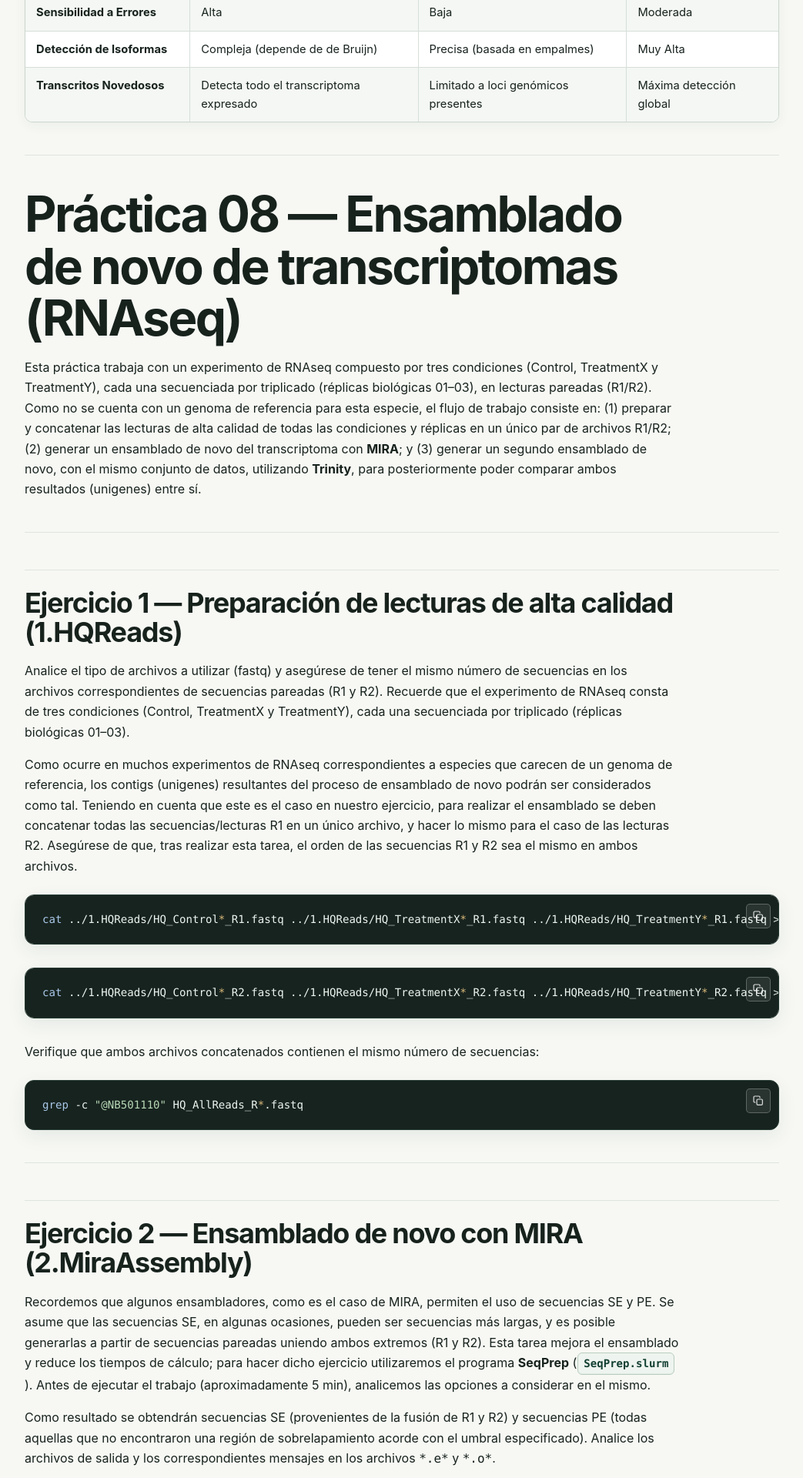
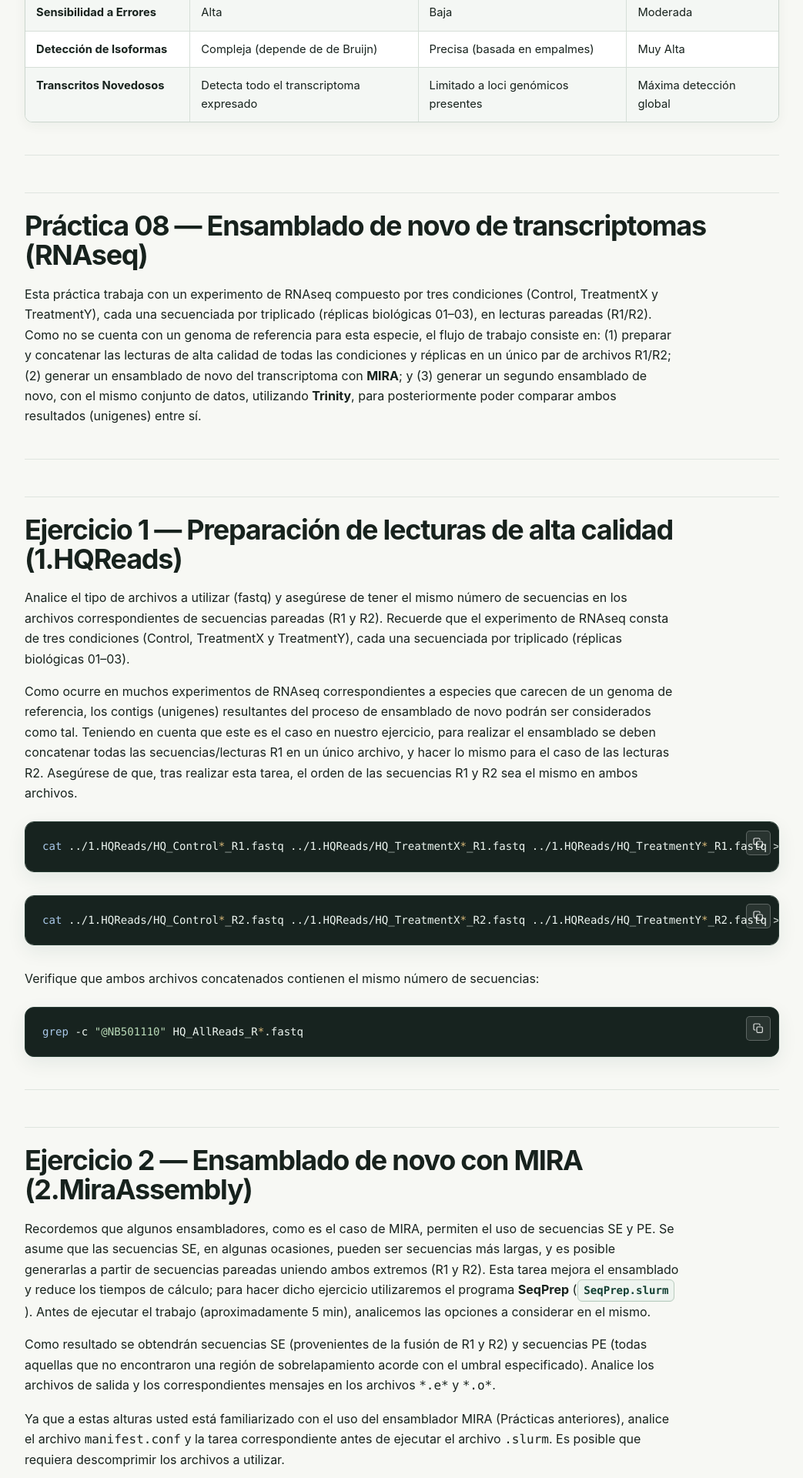
Before and after one commit to vitoem/HBGT_2026, a Jekyll site: the page built from docs/dia-07.md, in a window 1280 px wide. Shown: the part 3843-5763 px from the top of the page at 77% size, without its empty margins (118-1161 px from the left). Built offline with Jekyll 4.4.1, drawn with Linux system fonts in a browser that asks for light colours.

```diff
--- a/docs/dia-07.md
+++ b/docs/dia-07.md
@@ -97,7 +97,7 @@ Las estrategias híbridas combinan lo mejor de ambos mundos:
 
 ---
 
-# <span id="practica-08"> Práctica 08 — Ensamblado de novo de transcriptomas (RNAseq) </span>
+## <span id="practica-08"> Práctica 08 — Ensamblado de novo de transcriptomas (RNAseq) </span>
 
 Esta práctica trabaja con un experimento de RNAseq compuesto por tres condiciones (Control, TreatmentX y TreatmentY), cada una secuenciada por triplicado (réplicas biológicas 01–03), en lecturas pareadas (R1/R2). Como no se cuenta con un genoma de referencia para esta especie, el flujo de trabajo consiste en: (1) preparar y concatenar las lecturas de alta calidad de todas las condiciones y réplicas en un único par de archivos R1/R2; (2) generar un ensamblado de novo del transcriptoma con **MIRA**; y (3) generar un segundo ensamblado de novo, con el mismo conjunto de datos, utilizando **Trinity**, para posteriormente poder comparar ambos resultados (unigenes) entre sí.
 
```
